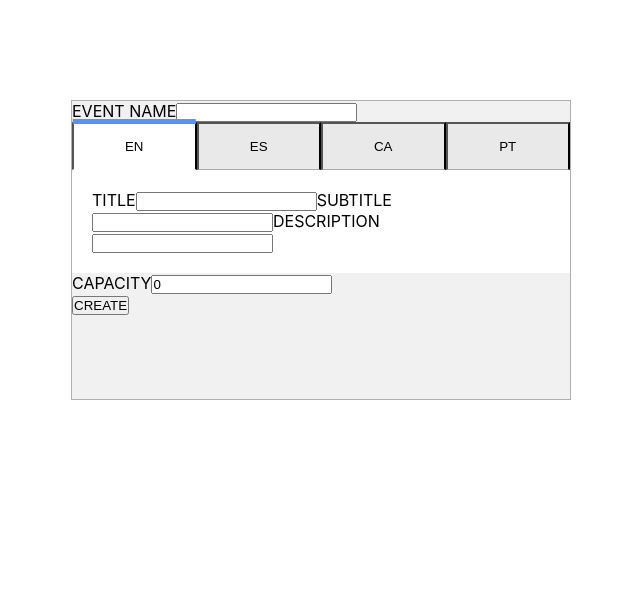
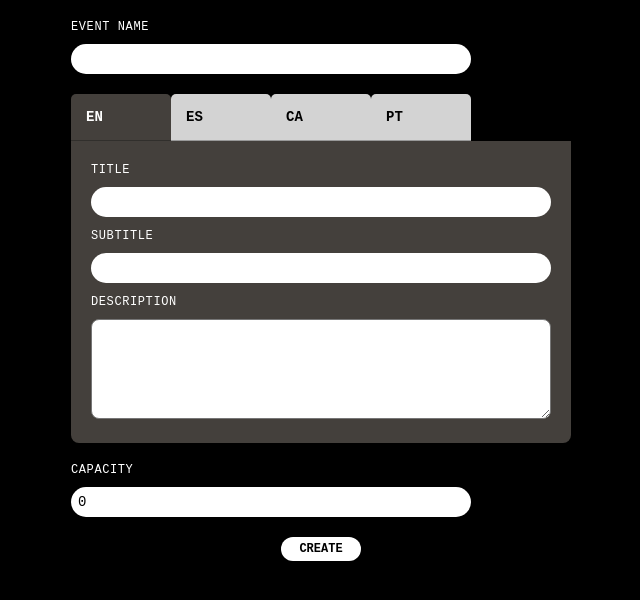
Before and after one commit to Arantxa-Cue/Form-multilanguage, a React (Create React App) app: page / in a window 1280 px wide. Shown: the top 600 px of the page, without its empty margins (319-959 px from the left). Built offline with nearby package versions, Linux system fonts and the light colour scheme.

Commit message:
css added

```diff
--- a/src/App.css
+++ b/src/App.css
@@ -4,6 +4,8 @@
   box-sizing: border-box;
   margin: 0;
   padding: 0;
+  font-family: monospace;
+  font-size: 14px;
 }
 
 .container {
@@ -11,15 +13,43 @@
   flex-direction: column;
   position: relative;
   width: 500px;
-  height: 300px;
-  background: #f1f1f1;
-  margin: 100px auto 0;
+  height: 100%;
+  margin: 10px auto 0;
   word-break: break-all;
-  border: 1px solid rgba(0, 0, 0, 0.274);
+}
+.label-input {
+  color: white;
+  font-size: 12px;
+  letter-spacing: 0.05em;
+  padding: 10px;
+  padding-left: 0px;
+}
+.input-container {
+  width: 80%;
+  border-color: black;
+  margin-top: 0px;
+}
+
+.textarea {
+  width: 100%;
+  margin-top: 10px;
+  border-radius: 8px;
+  height: 100px;
+}
+
+input {
+  background-color: white;
+  border-radius: 20px;
+  width: 100%;
+  padding: 7px;
+  margin: 10px;
+  border: none;
+  margin-left: 0px;
+  margin-right: 0px;
 }
 .tabs {
   padding: 15px;
-  text-align: center;
+  text-align: left;
   width: 50%;
   background: rgba(128, 128, 128, 0.075);
   cursor: pointer;
@@ -27,13 +57,21 @@
   box-sizing: content-box;
   position: relative;
   outline: none;
+  border-top-left-radius: 5px;
+  border-top-right-radius: 5px;
+  background-color: lightgrey;
+  font-weight: bold;
 }
+
 .lang-tabs {
   display: flex;
+  padding-top: 10px;
+  width: 80%;
 }
+
 .active-tabs {
-  background: white;
-  border-bottom: 1px solid transparent;
+  background: #44403c;
+  color: white;
 }
 
 .active-tabs::before {
@@ -45,18 +83,41 @@
   transform: translateX(-50%);
   width: calc(100% + 2px);
   height: 5px;
-  background: rgb(88, 147, 241);
 }
 .content-tabs {
   flex-grow: 1;
+  margin-bottom: 10px;
 }
 .content {
-  background: white;
+  background: #44403c;
   padding: 20px;
   width: 100%;
   height: 100%;
   display: none;
+  border-bottom-left-radius: 8px;
+  border-bottom-right-radius: 8px;
 }
 .active-content {
   display: block;
 }
+
+form {
+  display: inline-grid;
+}
+button {
+  border: none;
+}
+.button-container {
+  display: flex;
+  align-items: center;
+  justify-content: center;
+}
+.form-button {
+  background-color: white;
+  border-radius: 15px;
+  padding: 5px 10px;
+  width: 80px;
+  font-size: 12px;
+  font-weight: bolder;
+  margin-top: 10px;
+}
--- a/src/components/FormComponent/Form.tsx
+++ b/src/components/FormComponent/Form.tsx
@@ -30,6 +30,9 @@ const Form = (): JSX.Element => {
   const changeData = (event: ChangeEvent<HTMLInputElement>) => {
     SetData({ ...data, [event.target.name]: event.target.value });
   };
+  const changeDescription = (event: ChangeEvent<HTMLTextAreaElement>) => {
+    SetData({ ...data, [event.target.name]: event.target.value });
+  };
   const resetForm = () => {
     SetData(payload);
   };
@@ -48,9 +51,12 @@ const Form = (): JSX.Element => {
   return (
     <div className="container">
       <form autoComplete="off" onSubmit={submitForm}>
-        <label htmlFor="text">EVENT NAME</label>
+        <label htmlFor="text" className="label-input">
+          EVENT NAME
+        </label>
         <input
           type="text"
+          className="input-container"
           name="eventName"
           id="eventName"
           value={data.eventName}
@@ -87,7 +93,9 @@ const Form = (): JSX.Element => {
           <div
             className={toggleState === 0 ? "content active-content" : "content"}
           >
-            <label htmlFor="">TITLE</label>
+            <label htmlFor="text" className="label-input">
+              TITLE
+            </label>
             <input
               type="text"
               name="title"
@@ -95,7 +103,9 @@ const Form = (): JSX.Element => {
               value={data.title.en}
               onChange={changeData}
             />
-            <label htmlFor="">SUBTITLE</label>
+            <label htmlFor="text" className="label-input">
+              SUBTITLE
+            </label>
             <input
               type="text"
               name="subtitle"
@@ -103,19 +113,23 @@ const Form = (): JSX.Element => {
               value={data.subtitle.en}
               onChange={changeData}
             />
-            <label htmlFor="">DESCRIPTION</label>
-            <input
-              type="text"
+            <label htmlFor="text" className="label-input">
+              DESCRIPTION
+            </label>
+            <textarea
+              className="textarea"
               name="description"
               id="description"
               value={data.description.en}
-              onChange={changeData}
+              onChange={changeDescription}
             />
           </div>
           <div
             className={toggleState === 1 ? "content active-content" : "content"}
           >
-            <label htmlFor="">TITULO</label>
+            <label htmlFor="text" className="label-input">
+              TITULO
+            </label>
             <input
               type="text"
               name="title"
@@ -123,7 +137,9 @@ const Form = (): JSX.Element => {
               value={data.title.es}
               onChange={changeData}
             />
-            <label htmlFor="">SUBTITULO</label>
+            <label htmlFor="text" className="label-input">
+              SUBTITULO
+            </label>
             <input
               type="text"
               name="subtitle"
@@ -131,19 +147,23 @@ const Form = (): JSX.Element => {
               value={data.subtitle.es}
               onChange={changeData}
             />
-            <label htmlFor="">DESCRIPCIÓN</label>
-            <input
-              type="text"
+            <label htmlFor="text" className="label-input">
+              DESCRIPCIÓN
+            </label>
+            <textarea
+              className="textarea"
               name="description"
               id="description"
               value={data.description.es}
-              onChange={changeData}
+              onChange={changeDescription}
             />
           </div>
           <div
             className={toggleState === 2 ? "content active-content" : "content"}
           >
-            <label htmlFor="">TÍTOL</label>
+            <label htmlFor="text" className="label-input">
+              TÍTOL
+            </label>
             <input
               type="text"
               name="title"
@@ -151,7 +171,9 @@ const Form = (): JSX.Element => {
               value={data.title.ca}
               onChange={changeData}
             />
-            <label htmlFor="">SUBTITULO</label>
+            <label htmlFor="text" className="label-input">
+              SUBTITULO
+            </label>
             <input
               type="text"
               name="subtitle"
@@ -159,19 +181,23 @@ const Form = (): JSX.Element => {
               value={data.subtitle.ca}
               onChange={changeData}
             />
-            <label htmlFor="">DESCRIPCIÓ</label>
-            <input
-              type="text"
+            <label htmlFor="text" className="label-input">
+              DESCRIPCIÓ
+            </label>
+            <textarea
+              className="textarea"
               name="description"
               id="description"
               value={data.description.ca}
-              onChange={changeData}
+              onChange={changeDescription}
             />
           </div>
           <div
             className={toggleState === 3 ? "content active-content" : "content"}
           >
-            <label htmlFor="">TITULO</label>
+            <label htmlFor="text" className="label-input">
+              TITULO
+            </label>
             <input
               type="text"
               name="title"
@@ -179,7 +205,9 @@ const Form = (): JSX.Element => {
               value={data.title.pt}
               onChange={changeData}
             />
-            <label htmlFor="">RUBRICA</label>
+            <label htmlFor="text" className="label-input">
+              RUBRICA
+            </label>
             <input
               type="text"
               name="subtitle"
@@ -187,25 +215,30 @@ const Form = (): JSX.Element => {
               value={data.subtitle.pt}
               onChange={changeData}
             />
-            <label htmlFor="">DESCRIÇÃO</label>
-            <input
-              type="text"
+            <label htmlFor="text" className="label-input">
+              DESCRIÇÃO
+            </label>
+            <textarea
+              className="textarea"
               name="description"
               id="description"
               value={data.description.pt}
-              onChange={changeData}
+              onChange={changeDescription}
             />
           </div>
         </div>
-        <label htmlFor="text">CAPACITY</label>
+        <label htmlFor="text" className="label-input">
+          CAPACITY
+        </label>
         <input
           type="text"
+          className="input-container"
           name="capacity"
           id="capacity"
           value={data.capacity}
           onChange={changeData}
         />
-        <div>
+        <div className="button-container">
           <button className="form-button" type="submit" value="Submit">
             CREATE
           </button>
--- a/src/index.css
+++ b/src/index.css
@@ -1,13 +1,10 @@
 body {
   margin: 0;
-  font-family: -apple-system, BlinkMacSystemFont, 'Segoe UI', 'Roboto', 'Oxygen',
-    'Ubuntu', 'Cantarell', 'Fira Sans', 'Droid Sans', 'Helvetica Neue',
-    sans-serif;
-  -webkit-font-smoothing: antialiased;
-  -moz-osx-font-smoothing: grayscale;
+
+  background-color: black;
 }
 
 code {
-  font-family: source-code-pro, Menlo, Monaco, Consolas, 'Courier New',
+  font-family: source-code-pro, Menlo, Monaco, Consolas, "Courier New",
     monospace;
 }
```
